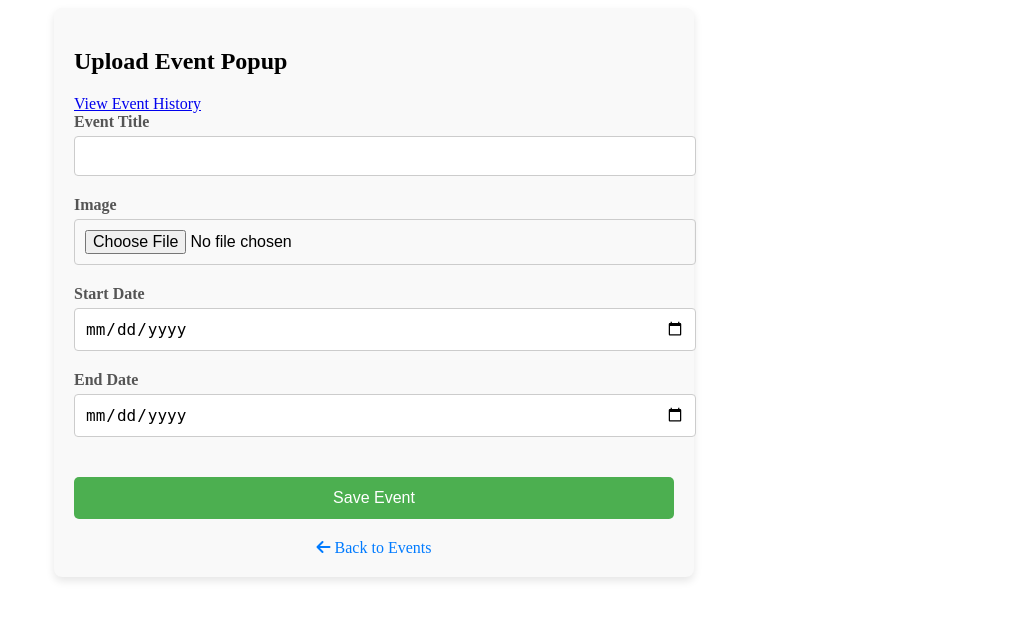
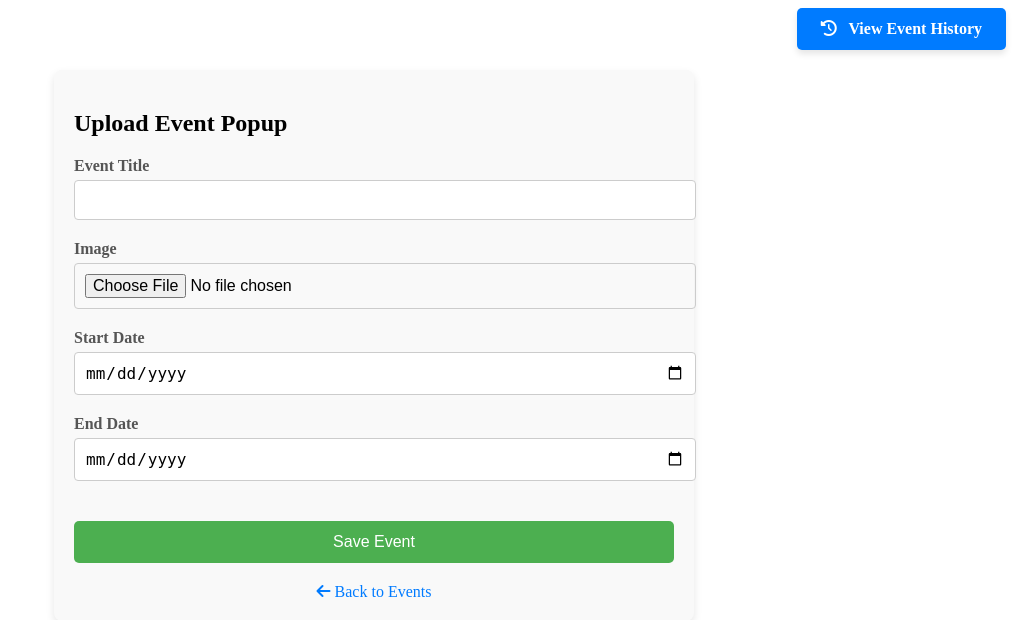
Before and after one commit to BiwashGurung/InformaticsCafeteria-FYP, a Django app: page /cafeteria_admin/upload-popup/ in a window 1280 px wide. Shown: the top 620 px of the page, without its empty margins (266-1280 px from the left). Run offline with Django 5.2, Linux system fonts and the light colour scheme.

Commit message:
FEAT: add view event history button to event upload popup and enhance button styling

```diff
--- a/static/admin_css/event_popup.css
+++ b/static/admin_css/event_popup.css
@@ -11,6 +11,34 @@
     text-align: center;
     color: #333;
   }
+
+  .button-container {
+    text-align:right;
+    margin-bottom: 20px;
+  }
+
+  .view-history-btn {
+    display: inline-block;
+    background-color: #007bff;
+    color: white;
+    padding: 12px 24px;
+    font-size: 16px;
+    font-weight: bold;
+    text-decoration: none;
+    border-radius: 5px;
+    transition: background-color 0.3s ease, transform 0.2s ease;
+    box-shadow: 0 4px 6px rgba(0, 0, 0, 0.1);
+  }
+
+  .view-history-btn i {
+    margin-right: 8px;
+  }
+
+  .view-history-btn:hover {
+    background-color: #0056b3;
+    transform: translateY(-2px);
+  }
+
 
   .form-group {
     margin-bottom: 20px;
--- a/templates/cafeteria_admin/event_popup.html
+++ b/templates/cafeteria_admin/event_popup.html
@@ -7,15 +7,13 @@
   type="text/css"
   href="{% static 'admin_css/event_popup.css' %}"
 />
-
+<div class="button-container">
+  <a href="{% url 'view_event_history' %}" class="view-history-btn">
+    <i class="fa-solid fa-clock-rotate-left"></i> View Event History
+  </a>
+</div>
 <div class="event-form-container">
   <h2>Upload Event Popup</h2>
-  <div class="button-container">
-    <a href="{% url 'view_event_history' %}" class="view-history-btn">
-      View Event History
-    </a>
-  </div>
-
 
   <form method="POST" enctype="multipart/form-data" class="event-form">
     {% csrf_token %}
```
Also changed, not shown: static/admin_css/view_event_history.css (+0 -30 lines), media/popups/Appetizer.png (added).
